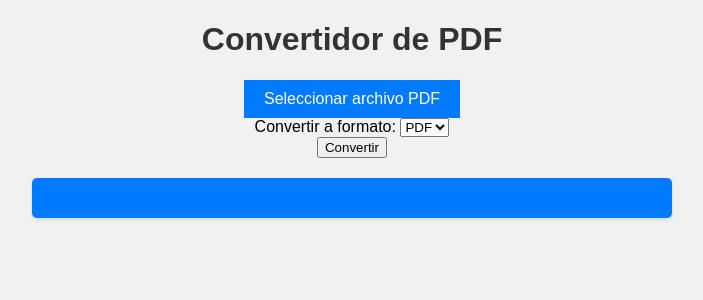
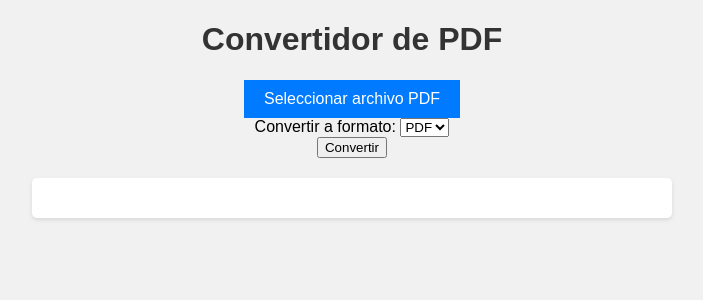
Before and after one commit to Buhod/PDF-CONVERT, a Flask app: page / in a window 1280 px wide. Shown: the top 300 px of the page, without its empty margins (288-991 px from the left). Run offline with Flask 3, Linux system fonts and the light colour scheme.

Commit message:
index.html

```diff
--- a/templates/index.html
+++ b/templates/index.html
@@ -41,8 +41,7 @@
         #result {
             margin: 20px auto;
             max-width: 600px;
-            background-color: #007bff; /* Cambiar el fondo a azul */
-            color: #fff; /* Cambiar el color del texto a blanco */
+            background-color: #fff;
             padding: 20px;
             border-radius: 5px;
             box-shadow: 0 2px 4px rgba(0, 0, 0, 0.1);
@@ -50,7 +49,7 @@
         }
 
         #result h2 {
-            color: #fff; /* Cambiar el color del título a blanco */
+            color: #333;
             margin-bottom: 10px;
         }
 
```
